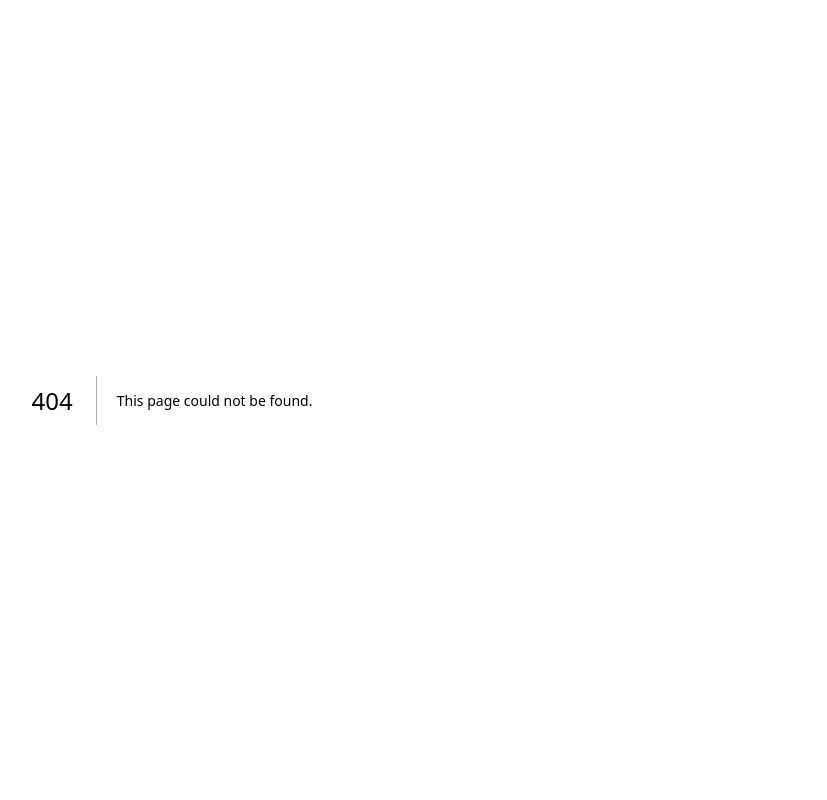
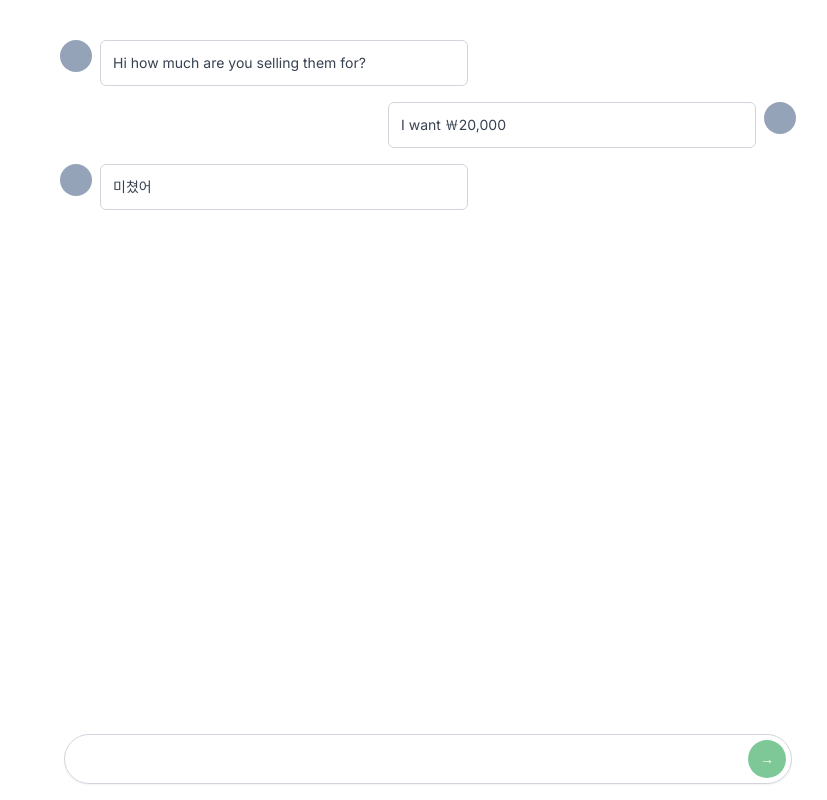
Before and after one commit to xoxojw/melon-market, a Next.js app: page /chats/0 in a window 1280 px wide. Before the commit this address had no page. Shown: the whole page, without its empty margins (212-1039 px from the left). Built offline with nearby package versions, Linux system fonts and the light colour scheme.

Commit message:
:lipstick: Update chat page UI

```diff
--- /dev/null
+++ b/src/app/chats/[id]/page.tsx
@@ -0,0 +1,36 @@
+import type { NextPage } from "next";
+
+const ChatDetail: NextPage = () => {
+  return (
+    <div className="py-10 px-4 space-y-4 flex flex-col">
+      <div className="flex items-start space-x-2">
+        <div className="w-8 h-8 rounded-full bg-slate-400" />
+        <div className="w-1/2 text-sm text-gray-700 p-3 border border-gray-300 rounded-md">
+          <p>Hi how much are you selling them for?</p>
+        </div>
+      </div>
+      <div className="flex flex-row-reverse items-start space-x-2 space-x-reverse">
+        <div className="w-8 h-8 rounded-full bg-slate-400" />
+        <div className="w-1/2 text-sm text-gray-700 p-3 border border-gray-300 rounded-md">
+          <p>I want ￦20,000</p>
+        </div>
+      </div>
+      <div className="flex items-start space-x-2">
+        <div className="w-8 h-8 rounded-full bg-slate-400" />
+        <div className="w-1/2 text-sm text-gray-700 p-3 border border-gray-300 rounded-md">
+          <p>미쳤어</p>
+        </div>
+      </div>
+      <div className="fixed max-w-3xl mx-auto bottom-0 inset-x-0 py-4 bg-white">
+        <div className="flex relative items-center mx-5">
+          <input type="text" className="w-full px-4 py-3 shadow-sm rounded-full border-gray-300 focus:ring-melon-500 focus:outline-none focus:border-melon-500" />
+          <div className="absolute inset-y-0 flex py-1.5 pr-1.5 right-0">
+            <button className="flex items-center bg-melon-300 rounded-full px-3 py-1.5 text-sm text-white hover:bg-melon-400 focus:ring-2 focus:ring-offset-2 focus:ring-melon-500 focus:outline-none">&rarr;</button>
+          </div>
+        </div>
+      </div>
+    </div>
+  );
+};
+
+export default ChatDetail;
--- /dev/null
+++ b/src/app/chats/page.tsx
@@ -0,0 +1,24 @@
+import type { NextPage } from "next";
+
+const Chats: NextPage = () => {
+  return (
+    <div className="py-10 divide-y-[1px] ">
+      {[1, 1, 1, 1, 1, 1, 1, 1].map((_, i) => (
+        <div
+          key={i}
+          className="flex px-4 cursor-pointer py-3 items-center space-x-3"
+        >
+          <div className="w-12 h-12 rounded-full bg-slate-300" />
+          <div>
+            <p className="text-gray-700">Steve Jebs</p>
+            <p className="text-sm  text-gray-500">
+              See you tomorrow in the corner at 2pm!
+            </p>
+          </div>
+        </div>
+      ))}
+    </div>
+  );
+};
+
+export default Chats;
```
